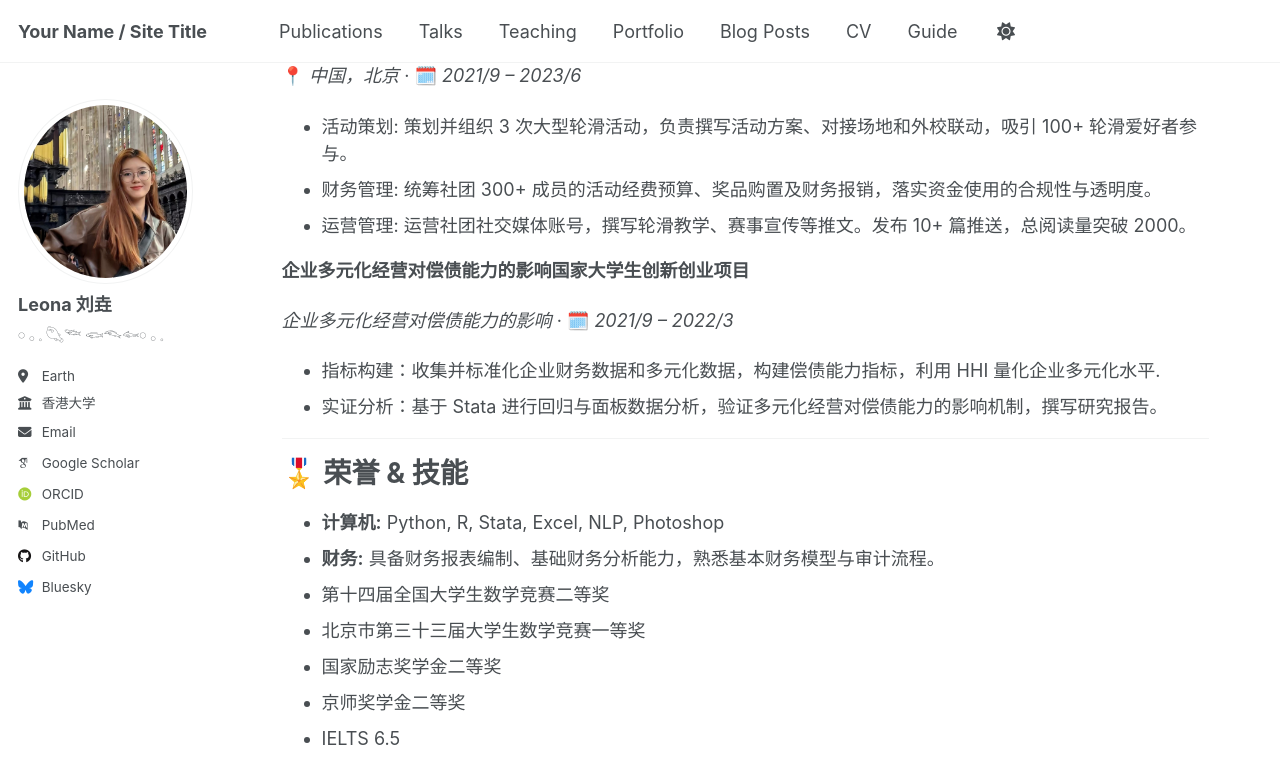
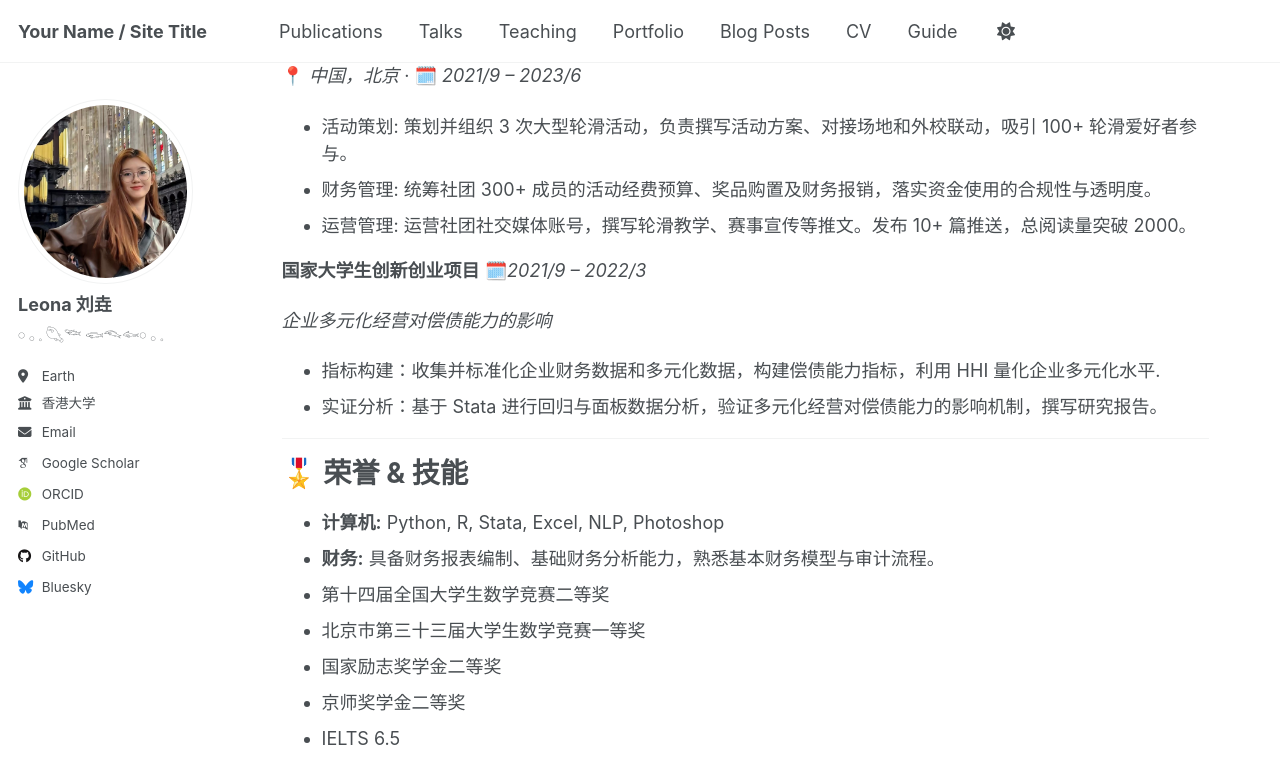
Before and after one commit to Leonaylau/YAOLIU, a Jekyll site: the page built from _pages/about.md, in a window 1280 px wide and 900 px high, scrolled down 1560 px. Shown: the top 784 px of the window. Built offline with Jekyll 4.4.1, drawn with Linux system fonts in a browser that asks for light colours; some web fonts are replaced.

Commit message:
Update about.md

```diff
--- a/_pages/about.md
+++ b/_pages/about.md
@@ -15,7 +15,7 @@ redirect_from:
 
 
 💼 实习
-======
+=
 ## <img src="images/mininglamp_logo.png" alt="Mininglamp" width="80"/>  明略科技 |  大模型产品运营
 📍 *中国, 北京* ‧ 🗓️ *2024/3 – 2024/5*
 
@@ -58,9 +58,9 @@ redirect_from:
 - 运营管理: 运营社团社交媒体账号，撰写轮滑教学、赛事宣传等推文。发布 10+ 篇推送，总阅读量突破 2000。
 
 
-**企业多元化经营对偿债能力的影响国家大学生创新创业项目**
+**国家大学生创新创业项目** 🗓️*2021/9 – 2022/3*
 
-*企业多元化经营对偿债能力的影响* · 🗓️ *2021/9 – 2022/3*
+*企业多元化经营对偿债能力的影响*
 - 指标构建：收集并标准化企业财务数据和多元化数据，构建偿债能力指标，利用 HHI 量化企业多元化水平.
 - 实证分析：基于 Stata 进行回归与面板数据分析，验证多元化经营对偿债能力的影响机制，撰写研究报告。
 
```
